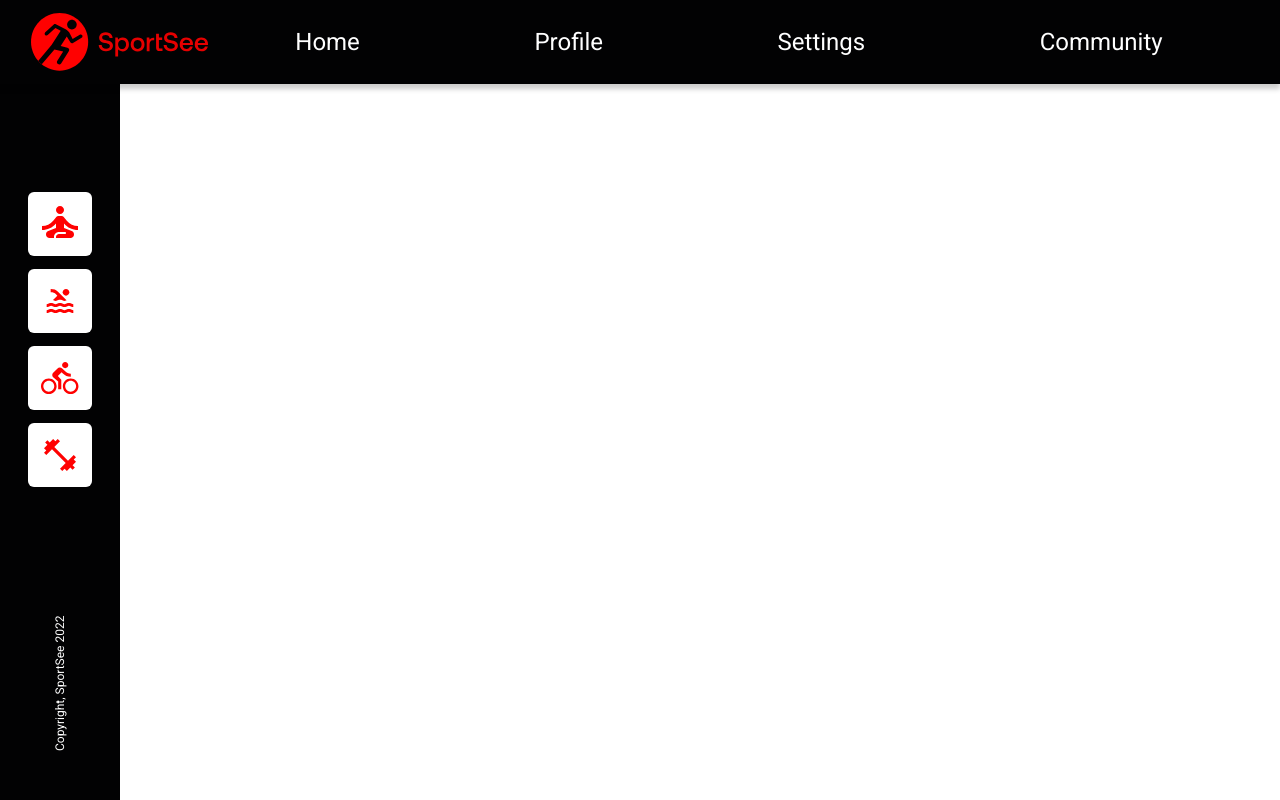
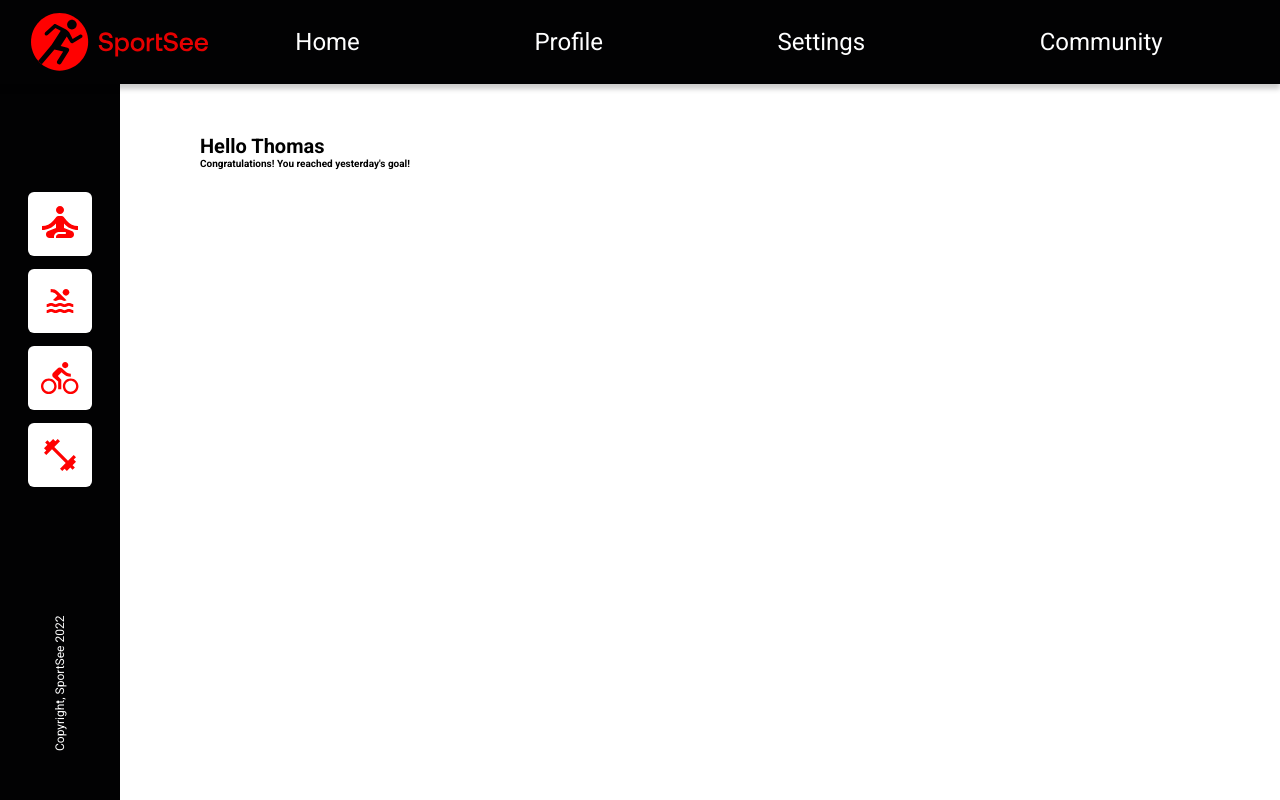
Before and after one commit to mancjames/SportSee, a React (Create React App) app: page /user/1 in a window 1280 px wide. Built offline with nearby package versions, Linux system fonts and the light colour scheme.

Commit message:
updated to add header to dashboard section and added proptypes and jsdoc to header fuction. created file to start custom hook for useFetch for api request

```diff
--- a/src/App.js
+++ b/src/App.js
@@ -3,6 +3,7 @@ import './sass/main.scss';
 
 import NavigationHorizontal from './components/NavigationHorizontal';
 import NavigationVerticle from './components/NavigationVerticle';
+import Dashboard from './components/Dashboard';
 
 function App() {
 
@@ -12,6 +13,9 @@ function App() {
           <NavigationHorizontal />
           <NavigationVerticle />
       </header>
+      <main>
+        <Dashboard />
+      </main>
     </div>
   );
 }
--- /dev/null
+++ b/src/components/Dashboard.js
@@ -0,0 +1,11 @@
+import React from 'react'
+
+import Header from './Header'
+
+export default function Dashboard() {
+  return (
+    <main className="dashboard__container">
+        <Header name="Thomas"/>
+    </main>
+  )
+}
--- /dev/null
+++ b/src/components/Header.js
@@ -0,0 +1,21 @@
+import React from 'react'
+import PropTypes from 'prop-types'
+
+/**
+ * This function creates the header with the name of the user
+ * @param {string} props any name
+ * @returns {string} header with user's name
+ */
+
+export default function Header(props) {
+  return (
+    <div>
+        <h1>Hello {props.name}</h1>
+        <h4>Congratulations! You reached yesterday's goal!</h4>
+    </div>
+  )
+}
+
+Header.propTypes = {
+    name: PropTypes.string
+};
--- /dev/null
+++ b/src/sass/components/Dashboard.scss
@@ -0,0 +1,5 @@
+.dashboard{
+    &__container{
+        margin: 5em 20em;
+    }
+}
--- a/src/sass/main.scss
+++ b/src/sass/main.scss
@@ -5,3 +5,4 @@
 
 @import './components/NavigationHorizontal.scss';
 @import './components//NavigationVerticle.scss';
+@import './components/Dashboard.scss'
```
Also changed, not shown: src/utils/hooks/useFetch.js (added).
